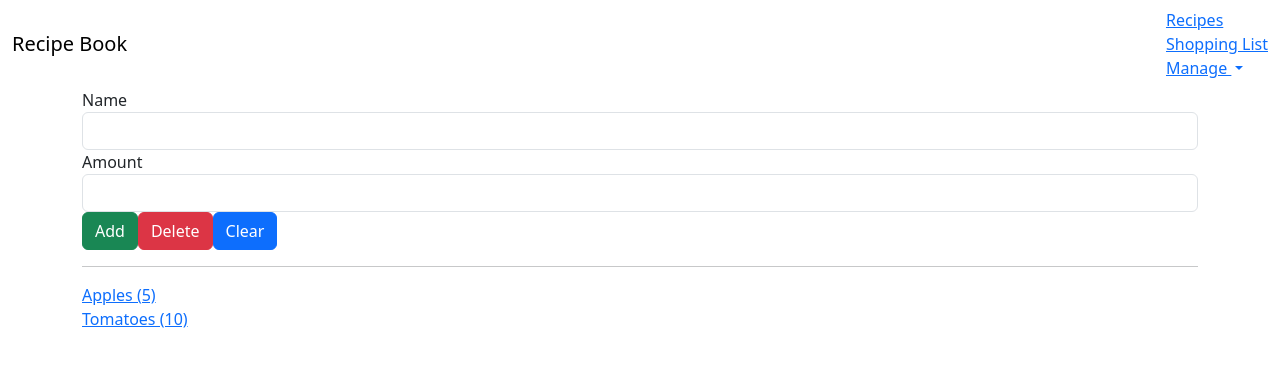
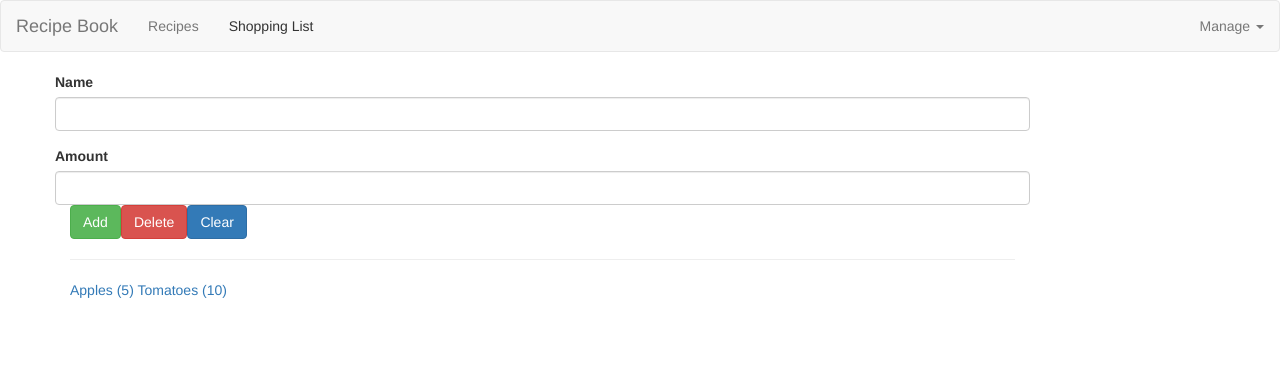
Before and after one commit to Calebjorgensen/Recipe-Book, an Angular app: page / in a window 1280 px wide. Both pictures are taken after a click on the link "Shopping List". Shown: the top 366 px of the page. Built offline with nearby package versions, Linux system fonts and the light colour scheme.

Commit message:
downgraded bootstrap version and udpated button to add

```diff
--- a/package.json
+++ b/package.json
@@ -17,7 +17,7 @@
     "@angular/platform-browser": "^19.2.0",
     "@angular/platform-browser-dynamic": "^19.2.0",
     "@angular/router": "^19.2.0",
-    "bootstrap": "^5.3.6",
+    "bootstrap": "^3.4.1",
     "rxjs": "~7.8.0",
     "save": "^2.9.0",
     "tslib": "^2.3.0",
--- a/src/app/shopping-list/shopping-edit/shopping-edit.component.html
+++ b/src/app/shopping-list/shopping-edit/shopping-edit.component.html
@@ -21,7 +21,7 @@
             </div>
             <div class="row">
                 <div class="col-xs-12">
-                    <button class="btn btn-success" type="submit" (click)="onAddItem()">Add</button>
+                    <button class="btn btn-success" type="button" (click)="onAddItem()">Add</button>
                     <button class="btn btn-danger" type="button">Delete</button>
                     <button class="btn btn-primary" type="button">Clear</button>
                 </div>
```
Also changed, not shown: 1 other file (tests, documents, lock files or other folders).
